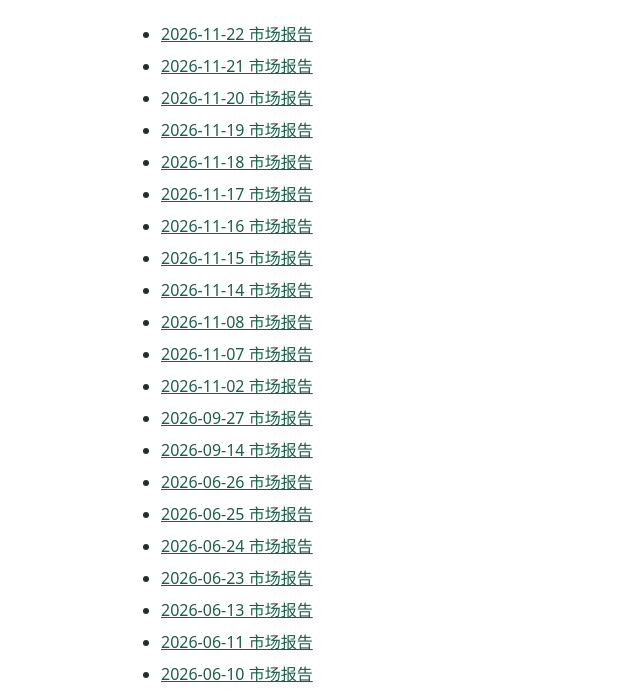
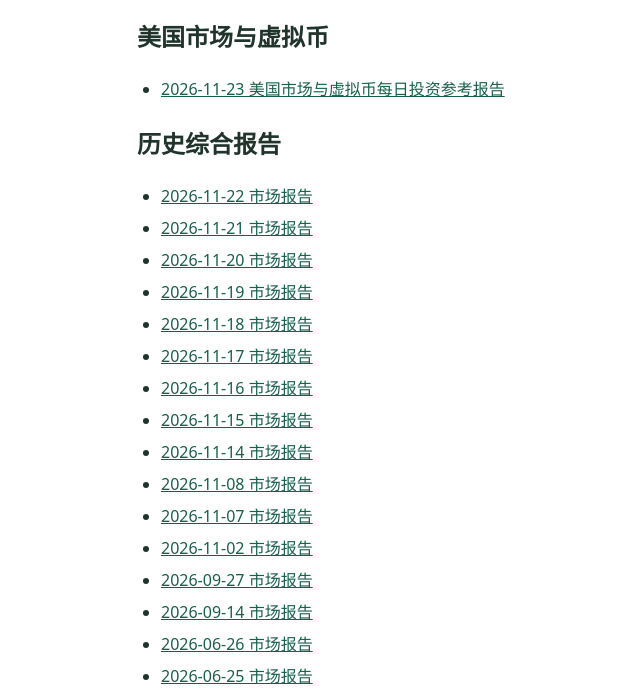
Before and after one commit to tidb100/lzjc, a plain HTML site: page docs/index.html in a window 1280 px wide. Shown: the part 97-791 px from the top of the page, without its empty margins (183-823 px from the left). Drawn offline with Linux system fonts and the light colour scheme.

Commit message:
发布 2026-11-23 美国市场与虚拟币报告并更新索引

```diff
--- a/docs/index.html
+++ b/docs/index.html
@@ -13,6 +13,9 @@
 <body>
   <main>
     <h1>每日中美市场投资参考</h1>
+    <h2>美国市场与虚拟币</h2>
+    <ul><li><a href="us_crypto_market_report_2026-11-23.html">2026-11-23 美国市场与虚拟币每日投资参考报告</a></li></ul>
+    <h2>历史综合报告</h2>
     <ul>
       <li><a href="daily_market_report_2026-11-22.html">2026-11-22 市场报告</a></li>
       <li><a href="daily_market_report_2026-11-21.html">2026-11-21 市场报告</a></li>
```
Also changed, not shown: docs/us_crypto_market_report_2026-11-23.html (added, +1 -0 lines).
